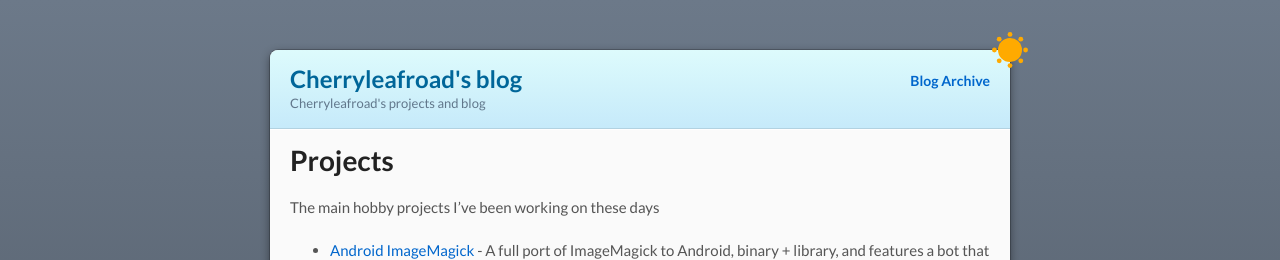
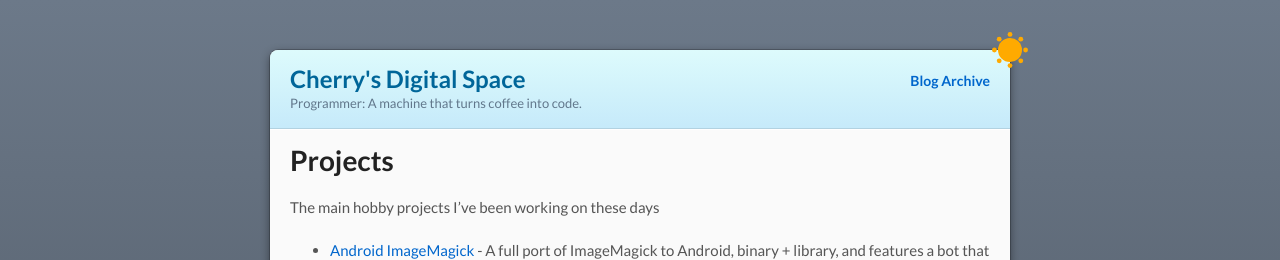
Before and after one commit to MolotovCherry/molotovcherry.github.io, a Jekyll site: the page built from index.md, in a window 1280 px wide. Shown: the top 260 px of the page. Built offline with Jekyll 4.4.1, drawn with Linux system fonts in a browser that asks for light colours; our own code applies the rules of GitHub Pages for plain Markdown files.

Commit message:
Update _config.yml

```diff
--- a/_config.yml
+++ b/_config.yml
@@ -1,6 +1,6 @@
-title: "Cherryleafroad's blog"
+title: "Cherry's Digital Space"
 author: "Cherryleafroad"
-description: "Cherryleafroad's projects and blog" # This will show up in places like twitter, linkedin, etc, if you share your sites url as a post.
+description: "Programmer: A machine that turns coffee into code." # This will show up in places like twitter, linkedin, etc, if you share your sites url as a post.
 
 google_analytics: G-QY70XMH6JE
 
```
